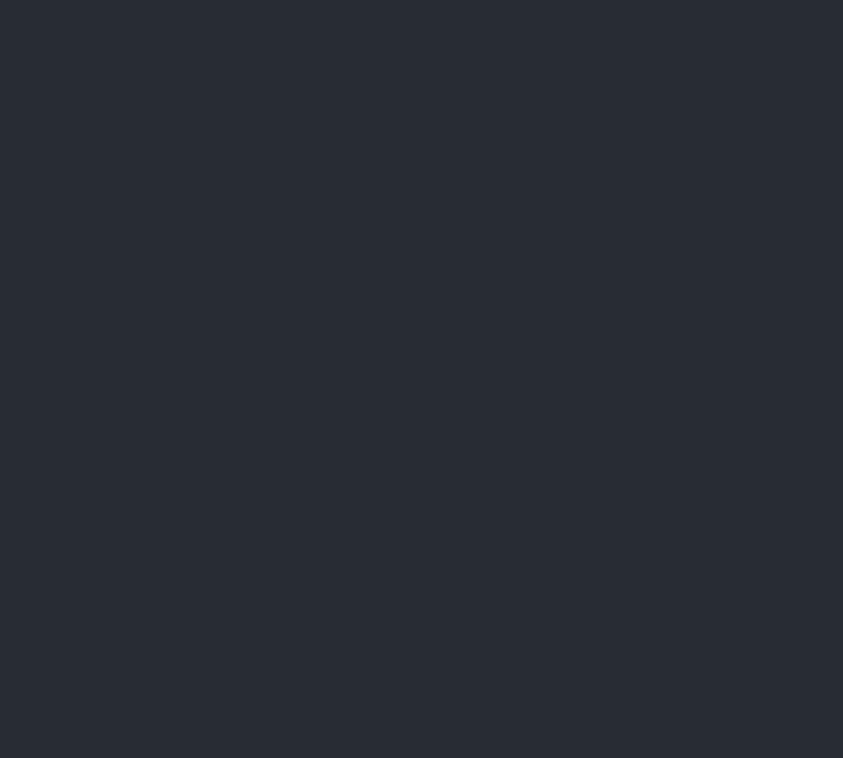
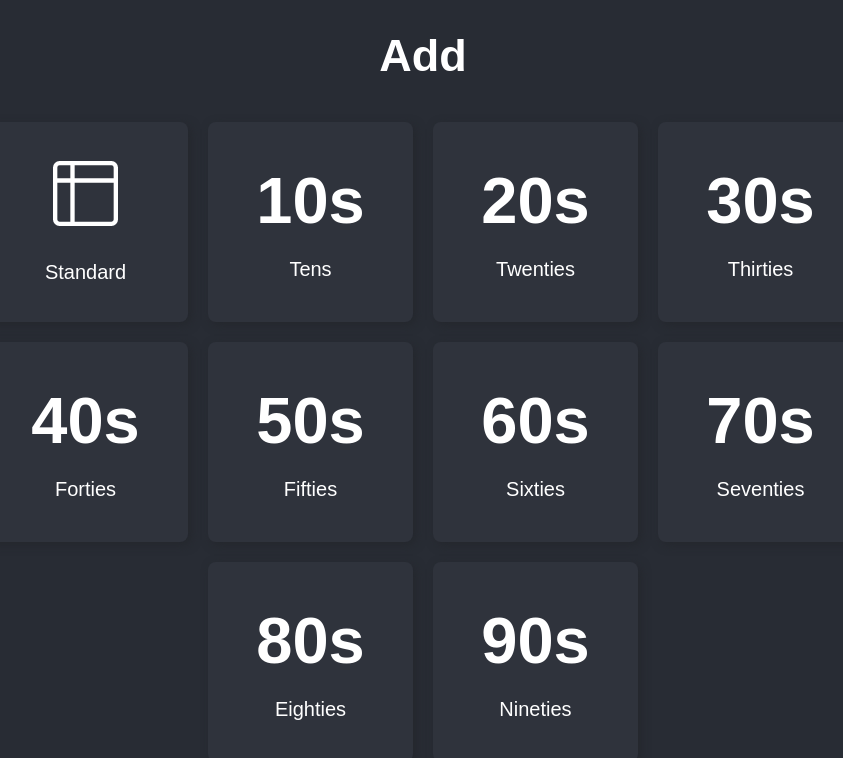
Before and after one commit to Ricardo-Santoyo/numbers, a React (Create React App) app: page /add/tables in a window 1280 px wide. Before the commit this address had no page. Shown: the top 758 px of the page, without its empty margins (217-1060 px from the left). Built offline with nearby package versions, Linux system fonts and the light colour scheme; the HTML template or start-up script is replaced by a standard one.

Commit message:
added SelectTable component

```diff
--- a/src/App.css
+++ b/src/App.css
@@ -155,7 +155,7 @@ svg {
   font-size: 30px;
 }
 
-@media (min-width:500px) {
+@media (min-width:550px) {
   .ChoiceContainer {
     width: 900px;
   }
--- a/src/App.js
+++ b/src/App.js
@@ -3,6 +3,7 @@ import { BrowserRouter, Routes, Route } from 'react-router-dom';
 import Home from './components/Home';
 import SelectMode from './components/SelectMode';
 import Random from './components/Random';
+import SelectTable from './components/SelectTable';
 import add from './mathFunctions/add';
 import subtract from './mathFunctions/subtract';
 import multiply from './mathFunctions/multiply';
@@ -15,6 +16,7 @@ function App() {
 
         <Route exact path="/add" element={<SelectMode operation="Add" />} />
         <Route exact path="/add/random" element={<Random sign="+" operation={add} />} />
+        <Route exact path="/add/tables" element={<SelectTable operation={"Add"} />} />
 
         <Route exact path="/subtract" element={<SelectMode operation="Subtract" />} />
         <Route exact path="/subtract/random" element={<Random sign="−" operation={subtract} />} />
--- /dev/null
+++ b/src/components/SelectTable.js
@@ -0,0 +1,40 @@
+import React from 'react';
+import ChoiceBlock from './ChoiceBlock';
+import { ReactComponent as TableIcon } from '../icons/table.svg';
+
+function SelectTable(props) {
+
+  return (
+    <div className="SelectMode">
+      <h1 className="Header">{props.operation}</h1>
+      <div className="ChoiceContainer">
+        <div className="Container">
+          <ChoiceBlock symbol={<TableIcon />} name ="Standard" />
+          <ChoiceBlock symbol="10s" name="Tens" link="10" />
+        </div>
+
+        <div className="Container">
+          <ChoiceBlock symbol="20s" name="Twenties" link="20" />
+          <ChoiceBlock symbol="30s" name="Thirties" link="30" />
+        </div>
+
+        <div className="Container">
+          <ChoiceBlock symbol="40s" name="Forties" link="40" />
+          <ChoiceBlock symbol="50s" name="Fifties" link="50" />
+        </div>
+
+        <div className="Container">
+          <ChoiceBlock symbol="60s" name="Sixties" link="60" />
+          <ChoiceBlock symbol="70s" name="Seventies" link="70" />
+        </div>
+
+        <div className="Container">
+          <ChoiceBlock symbol="80s" name="Eighties" link="80" />
+          <ChoiceBlock symbol="90s" name="Nineties" link="90" />
+        </div>
+      </div>
+    </div>
+  );
+}
+
+export default SelectTable;
```
